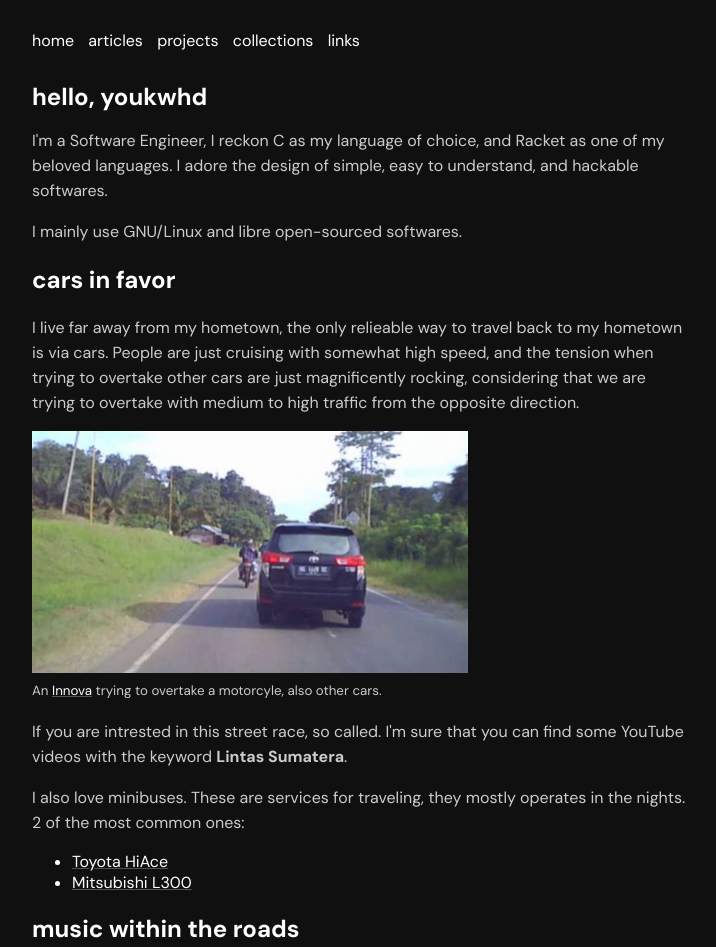
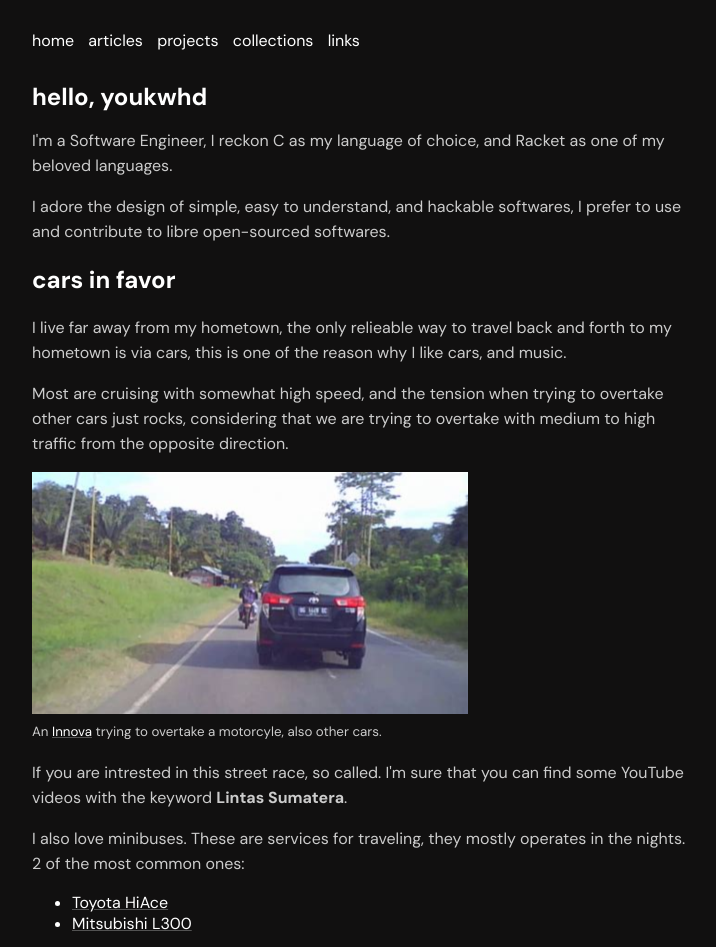
Before and after one commit to youkwhd/youkwhd.com, an Astro site: page / in a window 1280 px wide. Shown: the top 947 px of the page, without its empty margins (278-994 px from the left). Built offline with nearby package versions, Linux system fonts and the light colour scheme; Astro itself is replaced by a stand-in of ours.

Commit message:
chore: update homepage

```diff
--- a/src/pages/index.astro
+++ b/src/pages/index.astro
@@ -5,14 +5,17 @@ import Main from "../layouts/Main.astro"
 <Main title="Homepage" description="ywk homepage">
     <h1>hello, youkwhd</h1>
     <p>
-        I'm a Software Engineer, I reckon C as my language of choice, and Racket as one of my beloved languages. I adore the design of simple, easy to understand, and hackable softwares.
+        I'm a Software Engineer, I reckon C as my language of choice, and Racket as one of my beloved languages.
     </p>
     <p>
-        I mainly use GNU/Linux and libre open-sourced softwares.
+        I adore the design of simple, easy to understand, and hackable softwares, I prefer to use and contribute to libre open-sourced softwares.
     </p>
     <h2>cars in favor</h2>
     <p>
-        I live far away from my hometown, the only relieable way to travel back to my hometown is via cars. People are just cruising with somewhat high speed, and the tension when trying to overtake other cars are just magnificently rocking, considering that we are trying to overtake with medium to high traffic from the opposite direction.
+        I live far away from my hometown, the only relieable way to travel back and forth to my hometown is via cars, this is one of the reason why I like cars, and music.
+    </p>
+    <p>
+        Most are cruising with somewhat high speed, and the tension when trying to overtake other cars just rocks, considering that we are trying to overtake with medium to high traffic from the opposite direction.
     </p>
 
     <img src="/images/sumatera.png" loading="lazy" alt="" width={436} height={242}/>
```
